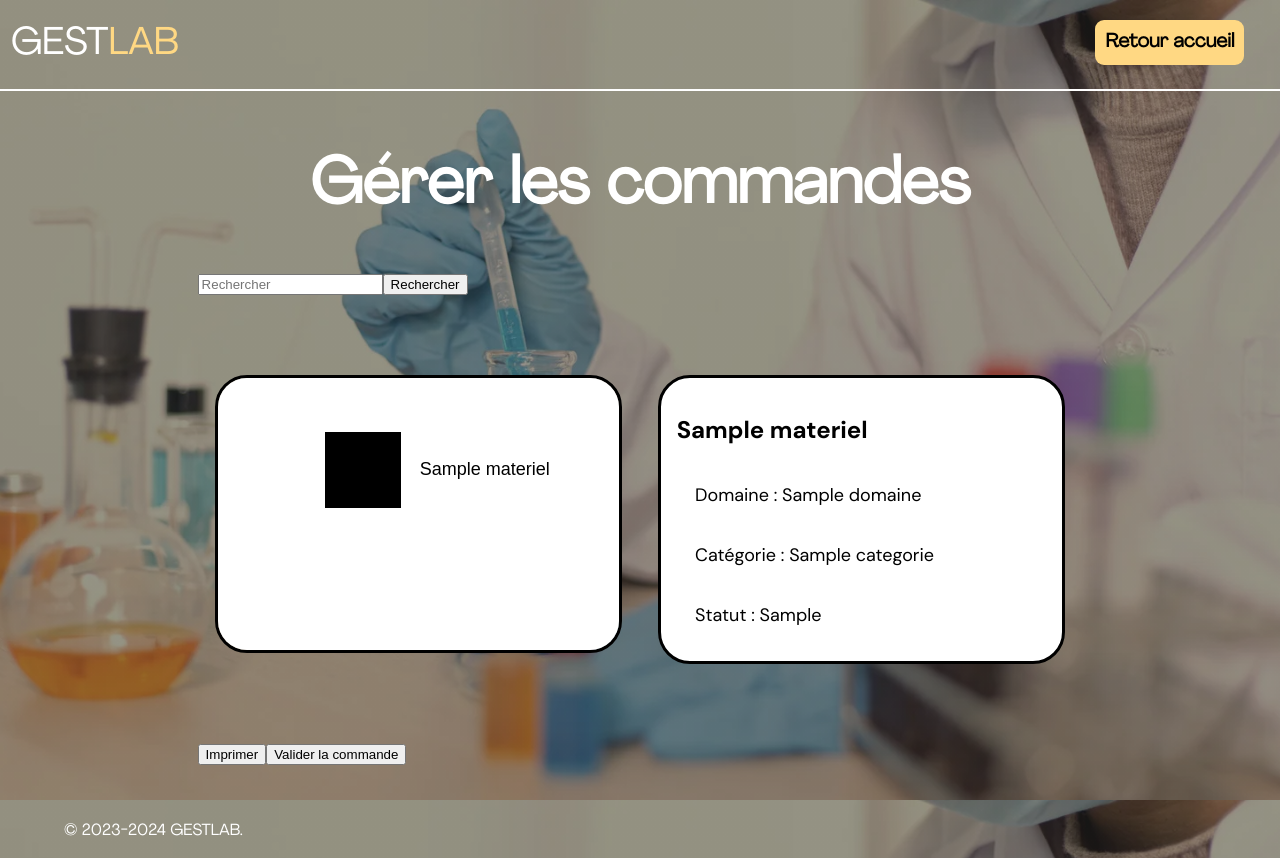
After one commit to DanielMoreira45/SAE-GESTLAB, a Flask app: page /admin/commandes/1 in a window 1280 px wide. The commit adds this page. Run offline with Flask 3, Linux system fonts and the light colour scheme; tables that the repository leaves empty hold one stand-in row (values such as "Sample post").

Commit message:
ajout de la page gerer_commandes, debut css

```diff
--- a/app/static/css/connexion.css
+++ b/app/static/css/connexion.css
@@ -60,7 +60,6 @@ form>div{
     flex-wrap: wrap;
 }
 
-
 main>div.content {
     flex-basis: 80%;
     margin-top: 0.5em;
@@ -68,7 +67,6 @@ main>div.content {
     display: flex;
     flex-wrap: wrap;
 }
-
 
 div>div {
     text-align: center;
--- /dev/null
+++ b/app/static/css/gerer_commandes.css
@@ -0,0 +1,137 @@
+
+@font-face {
+    font-family: "DM-Sans";
+    src: url("../font/DMSans.ttf");
+  }
+
+@font-face {
+    font-family: "AgrandirWide";
+    src: url("./font/Agrandir-Regular.otf");
+}
+
+
+body {
+    margin-top: 9%;
+    font-family: "AgrandirWide";
+    color: white;
+    background-image: linear-gradient(
+        to bottom,
+        rgba(42, 42, 42, 0.5),
+        rgba(42, 42, 42, 0.5)), url("../images/background_connexion.png");
+    background-repeat: no-repeat;
+    background-size: cover;
+    background-attachment: fixed;
+}
+
+h1 {
+    font-family: "AgrandirWide";
+    font-size: 4em;
+    margin-bottom: 0.2em;
+    text-align: center;
+    flex-basis: 80%;
+    flex-grow: 1;
+    min-width: 100%;
+}
+
+div{
+    display: flex;
+    flex-wrap: wrap;
+    flex-basis: 100%;
+    text-align: center;
+}
+
+section{
+    flex-basis: 70%;
+    padding: 1em;
+    color: black;
+    display: flex;
+    flex-wrap: nowrap;
+    margin: auto;
+    margin-top: 1em;
+    margin-bottom: 1em;
+}
+
+section>section{
+    background-color: white;
+    border-color: black;
+    border-style: solid;
+    margin-left: 2%;
+    margin-right: 2%;
+    border-radius: 2em;
+    flex-wrap: wrap;
+
+}
+
+li{
+    flex-basis: 80%;
+    list-style: none;
+}
+
+a>button{
+    border-radius: 3em;
+    border: solid white;
+    height: 15em;
+    width: 30em;
+    font-size: 0.5em;
+    padding-left: 1em;
+    padding-right: 1em;
+    width: 50em;
+    margin-left: 10%;
+    margin-right: 10%;
+    display: flex;
+    flex-wrap: nowrap;
+    align-items: center;
+    background-color: white;
+}
+
+a>button:hover{
+    background-color: rgb(236, 236, 236);
+}
+
+img{
+    height:fit-content;
+    width: fit-content;
+    flex-basis: 10%;
+    max-width: 20%;
+}
+
+a{
+    text-decoration: none;
+}
+
+p{
+    font-size: large;
+    margin-left: 5%;
+    flex-basis: 100%;
+    text-align: left;
+}
+
+.commands{
+    height: 30vh;
+    width: 20vw;
+    overflow: auto;
+    background-color: white;
+    scroll-snap-type: y proximity;
+    scrollbar-color: #EDF0F2;
+    border-color: black;
+    border-style: solid;
+    margin-left: 2%;
+    margin-right: 2%;
+}
+
+.commands::-webkit-scrollbar {
+    width: 0.7em;
+}
+
+.commands::-webkit-scrollbar-thumb:hover{
+    background-color: #ABABAB;
+}
+
+.commands::-webkit-scrollbar-thumb:active{
+    background-color: grey;
+}
+
+.commands::-webkit-scrollbar-thumb {
+    background: rgb(217, 217, 217);;
+    border-radius: 8px;
+  }
--- a/app/templates/consul_base.html
+++ b/app/templates/consul_base.html
@@ -30,7 +30,7 @@
                     <li><a href="{{ url_for('new_commande') }}">Commander matériel</a></li>
                     {% elif current_user.is_etablissement() %}
                     <li><a href="{{ url_for('consult') }}">Consulter le matériel</a></li>
-                    <li><a href="{{ url_for('delivery') }}">Voir les Commandes</a></li>
+                    <li><a href="{{ url_for('delivery') }}">Gérer les Commandes</a></li>
                     {% endif %}
                     <li><button id="logoutButton">Déconnexion</button></li>
                     {% else %}
--- a/app/templates/ecole.html
+++ b/app/templates/ecole.html
@@ -11,6 +11,6 @@
     {% endif %}
     <form class="form-horizontal" role="form" method="POST" action="{{ url_for('ecole_home') }}">
         <a href=""><button id="btn-navi"><img src="{{ url_for('static', filename='../static/images/materiel.png') }}" alt="">Consulter le matériel</button></a>
-        <a href=""><button id="btn-navi"><img src="{{ url_for('static', filename='../static/images/commande.png') }}" alt="">Gérer les commandes</button></a>
+        <a href="{{ url_for('delivery') }}"><button id="btn-navi"><img src="{{ url_for('static', filename='../static/images/commande.png') }}" alt="">Gérer les commandes</button></a>
     </form>
 {% endblock %}
--- /dev/null
+++ b/app/templates/gerer_commandes.html
@@ -0,0 +1,43 @@
+{% extends "consul_base.html" %}
+{% block styles %}
+{{ super() }}
+<link rel="stylesheet" href="{{ url_for('static', filename='css/gerer_commandes.css') }}">
+{% endblock %}
+
+{% block content %}
+    <h1>Gérer les commandes</h1>
+    <section>
+        <input type="search" name="recherche" id="recherche" placeholder="Rechercher">
+        <input type="button" name="btn-rechercher" value="Rechercher">
+    </section>
+    <section>
+        <section class="commands">
+            {% if liste_commandes[0] is none %}
+                <p>Il n'y a pas de commandes pour cette recherche</p>
+            {% else %}
+            <ul>
+                {% for command in liste_commandes %}
+                <li>
+                    <a href="/admin/commandes/{{ command.numero }}">
+                        <button>
+                            <img src="{{ url_for('static', filename='images/black_square.png') }}" alt="image commande">
+                            <p>{{ command.materiel.nom }}</p>
+                        </button>
+                    </a>
+                </li>
+                {% endfor %}
+            </ul>
+            {% endif %}
+        </section>
+        <section>
+            <h2>{{ current_command.materiel.nom }}</h2>
+            <p>Domaine : {{ current_command.materiel.domaine.nom }}</p>
+            <p>Catégorie : {{ current_command.materiel.categorie.nom }}</p>
+            <p>Statut : {{ current_command.statut }}</p>
+        </section>
+    </section>
+    <section>
+        <input type="button" value="Imprimer">
+        <input type="button" value="Valider la commande">
+    </section>
+{% endblock %}
--- a/app/views.py
+++ b/app/views.py
@@ -1,7 +1,7 @@
 """Toute les routes et les Formulaires"""
 from .app import app
 from flask import render_template, url_for, redirect, request
-from .models import Utilisateur
+from .models import Utilisateur, Commande
 from flask_login import login_required, login_user, logout_user
 from flask_wtf import FlaskForm
 from wtforms import StringField, HiddenField, PasswordField
@@ -42,8 +42,6 @@ def login():
     elif f.validate_on_submit():
         user = f.get_authenticated_user()
         if user:
-            print(login_user(user))
-            print()
             if user.is_prof():
                 next = f.next.data or url_for("prof_home")
             elif user.is_admin():
@@ -73,14 +71,15 @@ def admin_manage():
 def consult():
     return None #TODO
 
-@app.route('/c/')
-def delivery():
-    return None #TODO
+@app.route("/admin/commandes/<numero>")
+def delivery(numero=0):
+    liste = Commande.query.all()
+    command = liste[int(numero)-1]
+    return render_template("gerer_commandes.html", liste_commandes=liste, current_command=command)
 
 @app.route('/d/')
 def new_commande():
     return None #TODO
-
 
 @app.route("/admin/home/")
 @login_required
@@ -94,5 +93,4 @@ def prof_home():
 @app.route("/ecole/home/", methods=("GET","POST",))
 @login_required
 def ecole_home():
-    print()
     return render_template("ecole.html")
```
